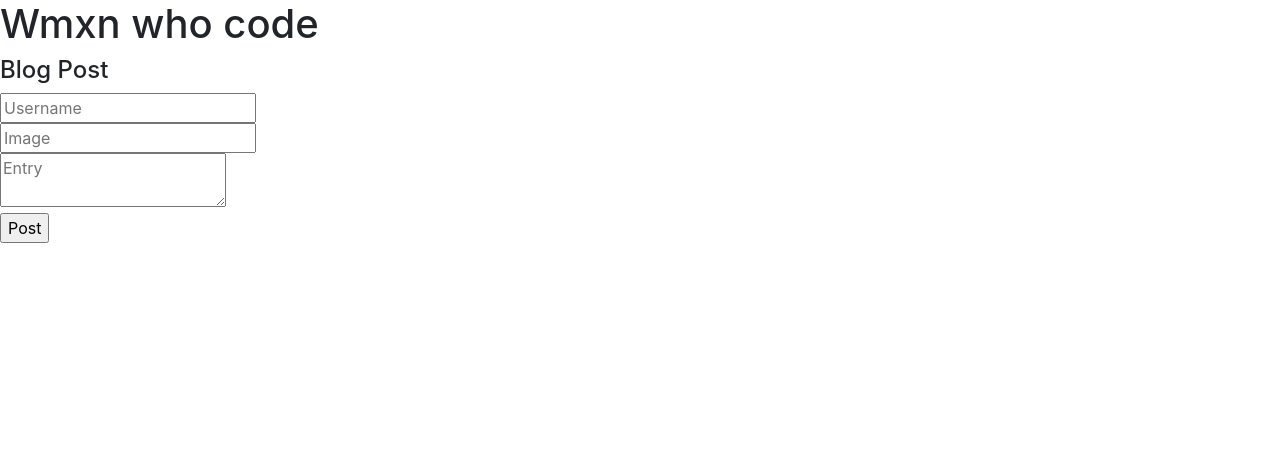
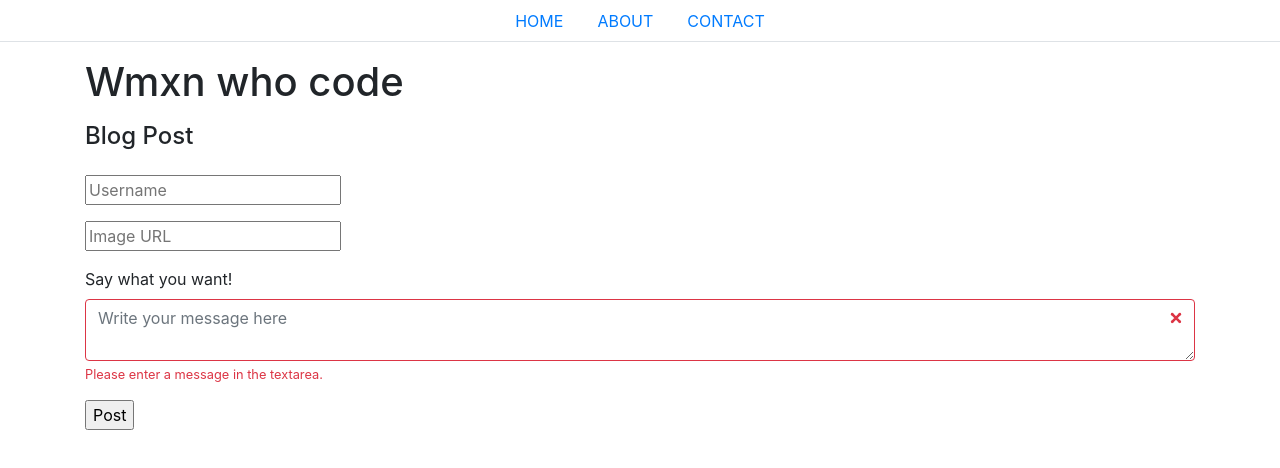
Before and after one commit to ebabian/Womxn-Who-Code, a website: page public/index.html in a window 1280 px wide. Drawn offline with nearby package versions, Linux system fonts and the light colour scheme; no server answers.

Commit message:
adding bootstrap styling to create form

```diff
--- a/public/index.html
+++ b/public/index.html
@@ -2,7 +2,7 @@
 <html lang="en" dir="ltr" ng-app="BlogApp">
   <head>
     <meta charset="utf-8">
-    <title></title>
+    <title>WMXN</title>
     <script src="https://ajax.googleapis.com/ajax/libs/angularjs/1.8.0/angular.min.js"></script>
     <script src="js/app.js"></script>
     <link rel="stylesheet" type="text/css" href="css/style.css">
@@ -10,26 +10,47 @@
     <meta name="viewport" content="width=device-width, initial-scale=1, shrink-to-fit=no">
   </head>
   <body ng-controller="BlogController as ctrl">
+    <nav>
+      <ul class="nav nav-tabs justify-content-center">
+        <li class="nav-item"><a class="nav-link" href="#">HOME</a></li>
+        <li class="nav-item"><a class="nav-link" href="#">ABOUT</a></li>
+        <li class="nav-item"><a class="nav-link" href="#">CONTACT</a></li>
+      </ul>
+    </nav>
 
+    <!-- START container styling -->
+    <div class="container mt-3">
     <h1>{{ctrl.title}}</h1>
 
-    <!-- create form -->
-    <form ng-submit="ctrl.createBlog()">
+
+    <!-- START CREATE FORM -->
+    <form class="mt-3" ng-submit="ctrl.createBlog()">
       <h4>Blog Post</h4>
-      <input type="text" ng-model="ctrl.username" placeholder="Username"><br/>
-      <input type="text" ng-model="ctrl.img" placeholder="Image"><br/>
-      <textarea type="text" ng-model="ctrl.entry" placeholder="Entry"></textarea><br/>
+      <input class="mt-3" type="text" ng-model="ctrl.username" placeholder="Username"><br/>
+      <input class="mt-3" type="text" ng-model="ctrl.img" placeholder="Image URL"><br/>
+
+
+      <div class="mb-3 mt-3">
+        <label for="validationTextarea">Say what you want!</label>
+        <textarea ng-model="ctrl.entry" class="form-control is-invalid" id="validationTextarea" placeholder="Write your message here" required></textarea>
+        <div class="invalid-feedback">
+          Please enter a message in the textarea.
+        </div>
+      </div>
+
+      <!-- <textarea type="text" ng-model="ctrl.entry" placeholder="Entry"></textarea><br/> -->
       <input id="create-submit" type="submit" value="Post">
     </form>
-
-<!-- IDEA: Bootstrap container -->
-    <div ng-repeat="post in ctrl.blog">
+    <!-- END CREATE FORM -->
 
 
 
+<!-- IDEA: Bootstrap container -->
+  <div ng-repeat="post in ctrl.blog">
     <!-- IDEA: BOOTSTRAP CARD -->
 
-    <div class="card mb-3 ml-5 mt-5 bg-secondary text-white" style="max-width: 540px;">
+<!-- START POST -->
+  <div class="card mb-3 ml-2 mt-5 bg-secondary text-white" style="max-width: 540px;">
   <div class="row no-gutters">
     <div class="col-md-4">
       <img src="{{post.img}}" class="card-img" alt="Post Image">
@@ -39,9 +60,13 @@
         <h5 class="card-title">Username: {{post.username}}</h5>
 
         <p class="card-text">{{post.entry}}</p>
-        <!-- edit form -->
+
+
+
+
+        <!-- START edit form -->
         <form ng-submit="ctrl.editBlog(post)">
-          <div class="form-group" ng-if="$index ===     ctrl.indexOfEditFormToShow">
+          <div class="form-group" ng-if="$index === ctrl.indexOfEditFormToShow">
 
             <label for="entry">Edit Entry</label>
             <input type="text" class="form-control" id="entry" ng-model="ctrl.updatedEntry" "{{post.entry}}">
@@ -53,11 +78,13 @@
 
             <button type="" ng-click="ctrl.indexOfEditFormToShow = !$index" class="btn btn-primary mt-3">Cancel</button>
 
+          </div>
+          <!-- END Edit div -->
+        </form>
+        <!-- END Edit form -->
 
 
 
-          </div>
-        </form>
 
         <p class="card-text">
           <!-- Delete Button -->
@@ -79,6 +106,9 @@
     </div>
   </div>
 </div>
+<!-- END POST -->
+</div>
+<!-- END Container div -->
 
 <!-- IDEA: ENDS BOOTTRAP CARD -->
 
```
